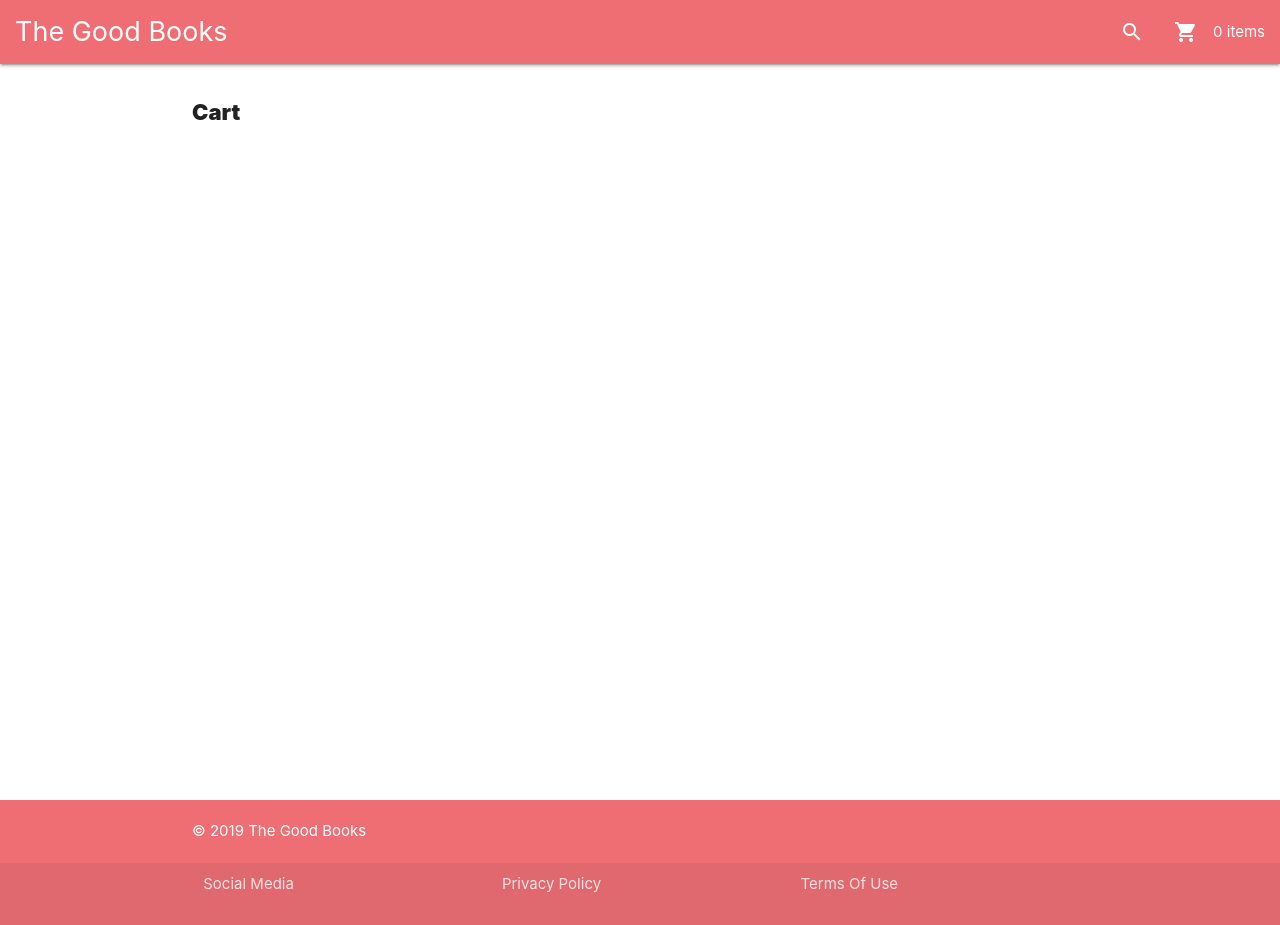
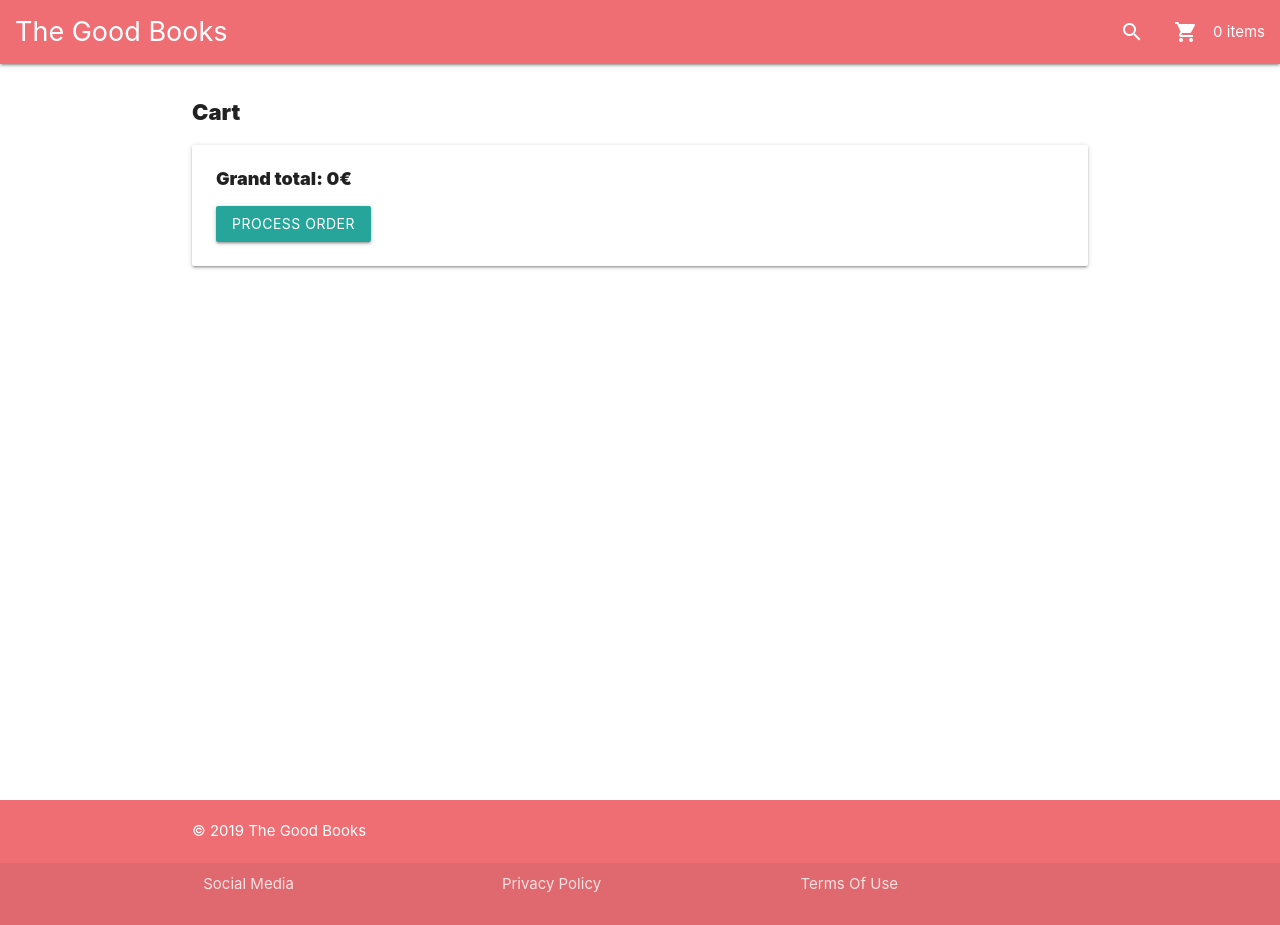
Before and after one commit to niiccolas/the-good-books, an Angular app: page /cart in a window 1280 px wide. Built offline with nearby package versions, Linux system fonts and the light colour scheme.

Commit message:
Add CartTotal to Cart

```diff
--- a/src/app/components/cart/cart.component.html
+++ b/src/app/components/cart/cart.component.html
@@ -18,4 +18,6 @@
         </div>
       </div>
     </div>
+
+    <app-cart-total></app-cart-total>
 </div>
```
